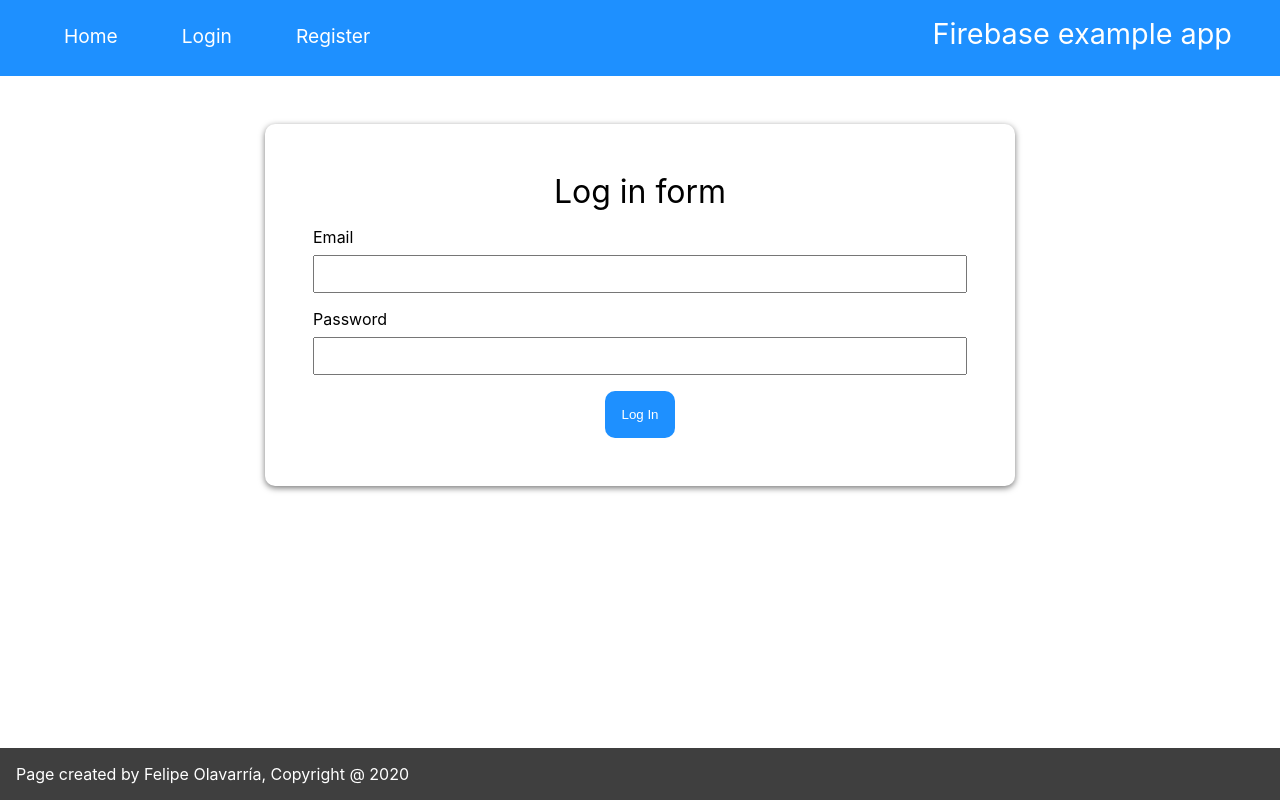
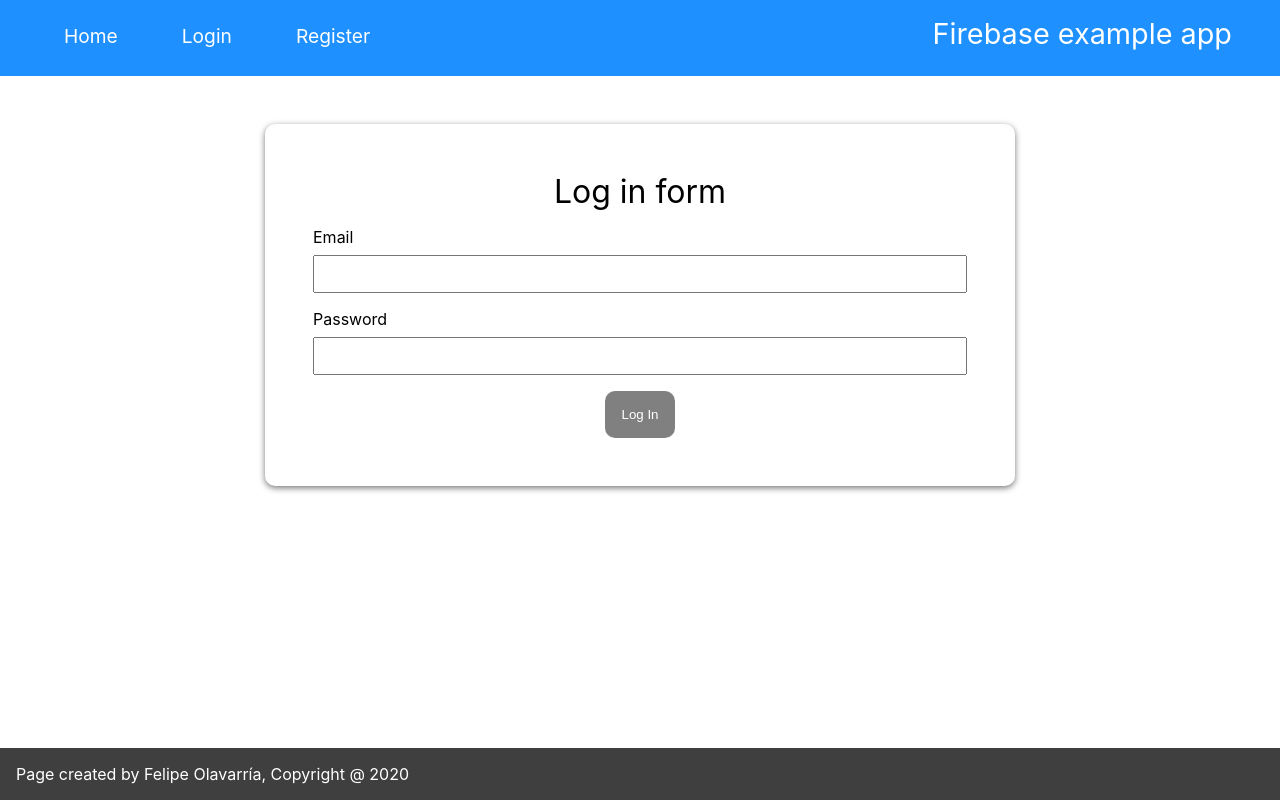
Before and after one commit to desolaser/firebase-react-app, a React (Create React App) app: page /login in a window 1280 px wide. Built offline with nearby package versions, Linux system fonts and the light colour scheme.

Commit message:
Change form button color when the button is disabled to grey

```diff
--- a/src/components/form_components.js
+++ b/src/components/form_components.js
@@ -27,7 +27,7 @@ const FormButton = styled.button`
     display: block;
     border: none;
     border-radius: 10px;
-    background-color: dodgerblue;
+    background-color:  ${props => props.disabled ? 'grey' : 'dodgerblue'} ;
     color: white;
     padding: 1rem;
     margin: auto;
```
